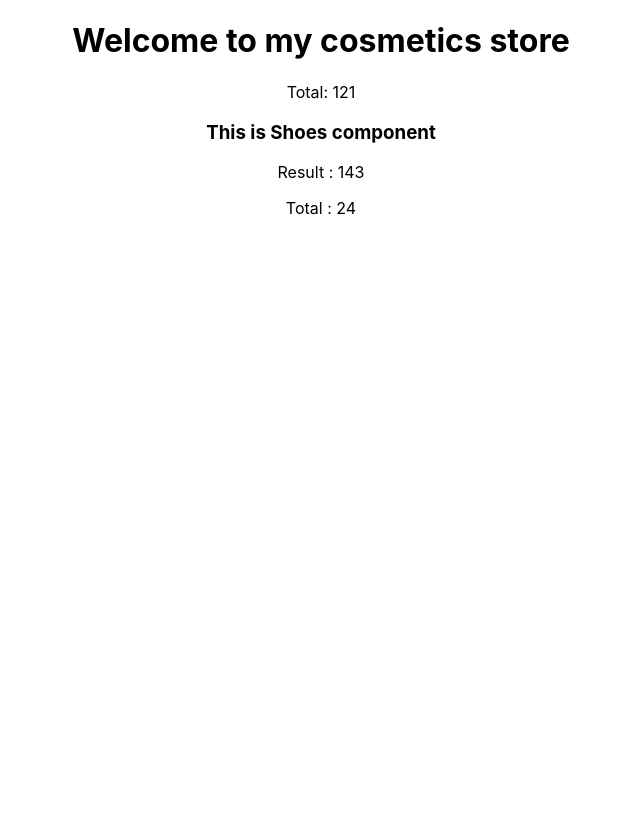
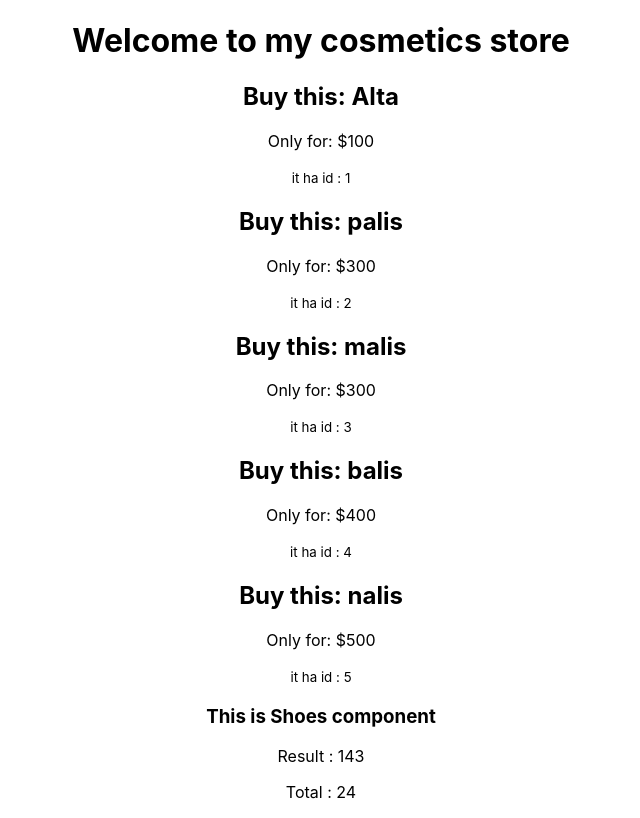
Before and after one commit to Rasujon3/-react-storage-and-handler, a React (Create React App) app: page / in a window 1280 px wide. Shown: the whole page, without its empty margins (319-959 px from the left). Built offline with nearby package versions, Linux system fonts and the light colour scheme.

Commit message:
load fake data

```diff
--- /dev/null
+++ b/src/components/Cosmatic/Cosmatic.js
@@ -0,0 +1,17 @@
+import React from "react";
+
+const Cosmatic = (props) => {
+  console.log(props.cosmatic);
+  const { name, price, id } = props.cosmatic;
+  return (
+    <div>
+      <h2>Buy this: {name}</h2>
+      <p>Only for: ${price}</p>
+      <p>
+        <small>it ha id : {id}</small>
+      </p>
+    </div>
+  );
+};
+
+export default Cosmatic;
--- a/src/components/Cosmatics/Cosmatics.js
+++ b/src/components/Cosmatics/Cosmatics.js
@@ -1,14 +1,20 @@
 import React from "react";
-import { add } from "../utilities/calculate";
+import Cosmatic from "../Cosmatic/Cosmatic";
 
 const Cosmatics = () => {
-  const first = 55;
-  const second = 66;
-  const total = add(first, second);
+  const cosmatics = [
+    { id: 1, name: "Alta", price: 100 },
+    { id: 2, name: "palis", price: 300 },
+    { id: 3, name: "malis", price: 300 },
+    { id: 4, name: "balis", price: 400 },
+    { id: 5, name: "nalis", price: 500 },
+  ];
   return (
     <div>
       <h1>Welcome to my cosmetics store</h1>
-      <p>Total: {total}</p>
+      {cosmatics.map((cosmatic) => (
+        <Cosmatic key={cosmatic.id} cosmatic={cosmatic} />
+      ))}
     </div>
   );
 };
```
Also changed, not shown: src/components/Cosmatic/Cosmatic.css (added).
